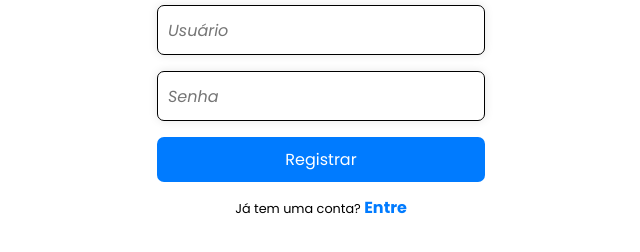
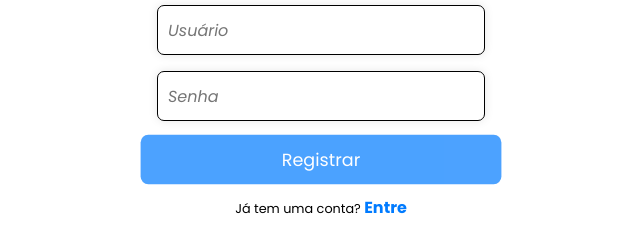
Before and after one commit to gtretow/legendary-broccoli, a plain HTML site: page front-end/index.html in a window 1280 px wide. In both pictures the pointer is over the button "Registrar". Shown: the part 420-672 px from the top of the page, without its empty margins (319-959 px from the left). Drawn offline with Linux system fonts and the light colour scheme.

Commit message:
css button changes

```diff
--- a/front-end/src/css/main.css
+++ b/front-end/src/css/main.css
@@ -50,6 +50,12 @@ form {
   border-radius: 7px;
   padding: 10px 20px;
   cursor: pointer;
+  transition: opacity 0.3s ease-in-out, transform 0.3s ease-in-out;
+}
+
+.auth__button:hover {
+  opacity: 0.7;
+  transform: scale(1.1);
 }
 
 .auth__text {
```
